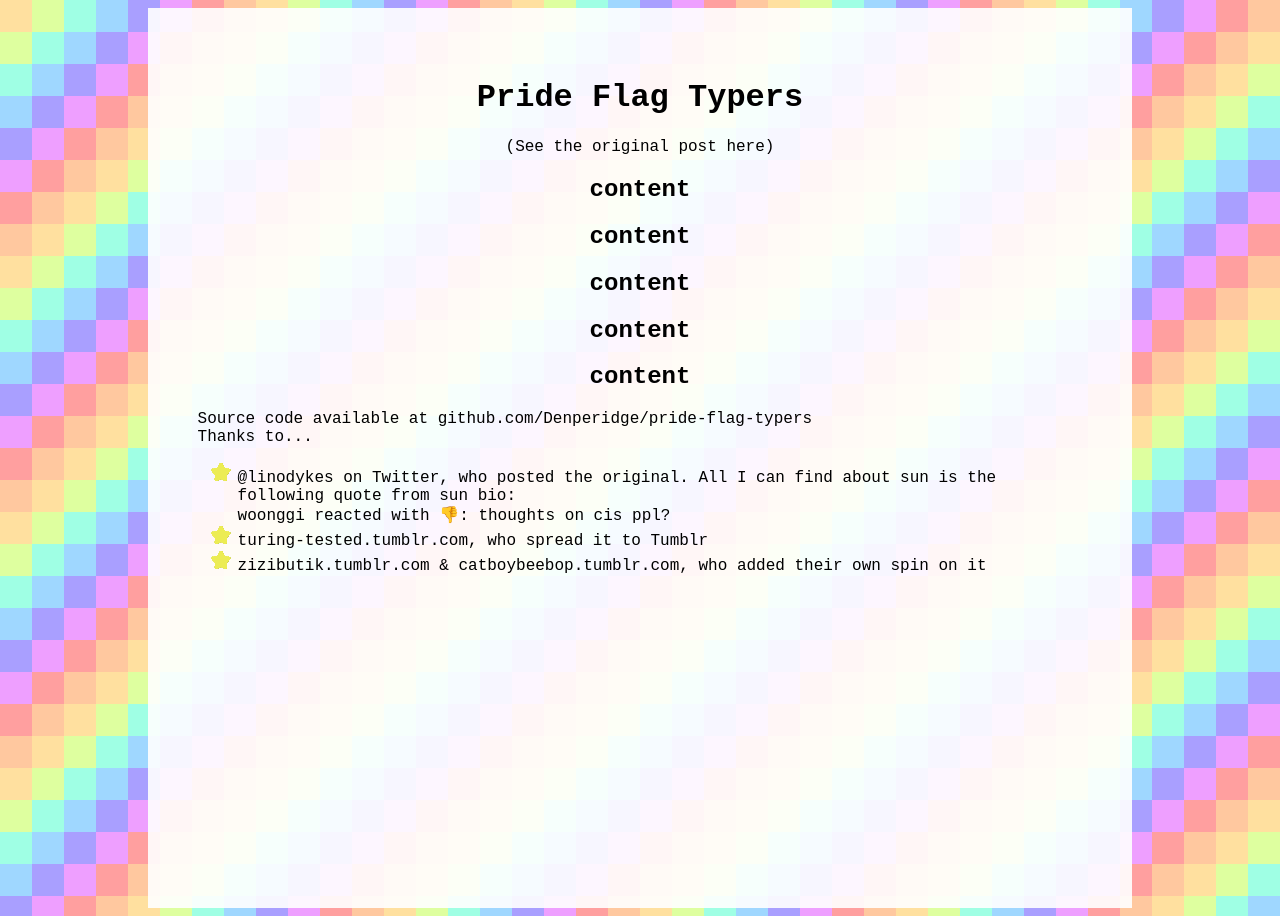
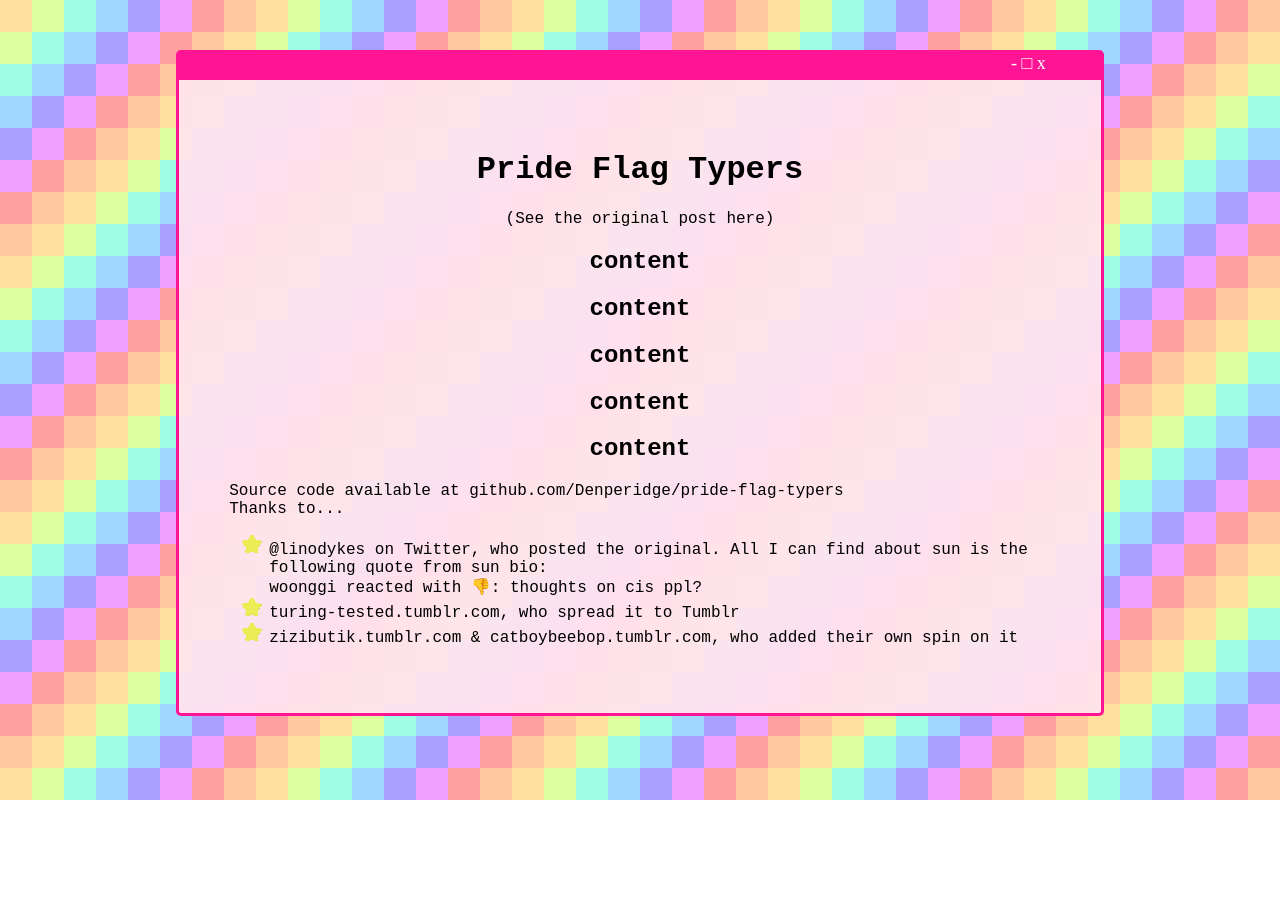
Before and after one commit to SodaSkunk/Flag, a plain HTML site: page index.html in a window 1280 px wide. After the commit the page ends 800 px from the top, so only its background shows below. Drawn offline with Linux system fonts and the light colour scheme.

Commit message:
styled the divs

```diff
--- a/index.html
+++ b/index.html
@@ -7,10 +7,16 @@
 </head>
 <body>
 
-    <div class="center">
+    <div class="center bar">
 
+        <p class="bar">- □ x</p>
+
+    </div>
+
+    <div class="center main">
 
         <h1 class="textstyle textcenter">Pride Flag Typers</h1>
+
         <p class="textstyle textcenter">(See the original post here)</p>
 
 
--- a/style.css
+++ b/style.css
@@ -11,12 +11,34 @@ body {
     text-align: center;
 }
 
-div {
-    background-color: rgba(255, 255, 255, 0.9);
-    width: 70%;
-    Height: 100vh;
-    Padding: 50px;
-    margin: 0%;
+p.bar {
+    text-align: right;
+    font-size: large;
+    color: white;
+    margin: 0 5px 0 5px;
+}
+
+div.bar{
+    background-color: deeppink;
+    width: 65%;
+    Padding: 0 50px 0 50px;
+    margin-top: 50px;
+
+    border-radius: 5px 5px 0 0;
+    border-style: solid;
+    border-width: medium;
+    border-color: deeppink;
+}
+
+div.main {
+    background-color: rgba(255, 228, 239, 0.95);
+    width: 65%;
+    Padding: 50px 50px 50px 50px;
+    margin-bottom: 50px;
+    border-radius: 0 0 5px 5px;
+    border-style: solid;
+    border-width: medium;
+    border-color: deeppink;
 }
 
 .center {
```
